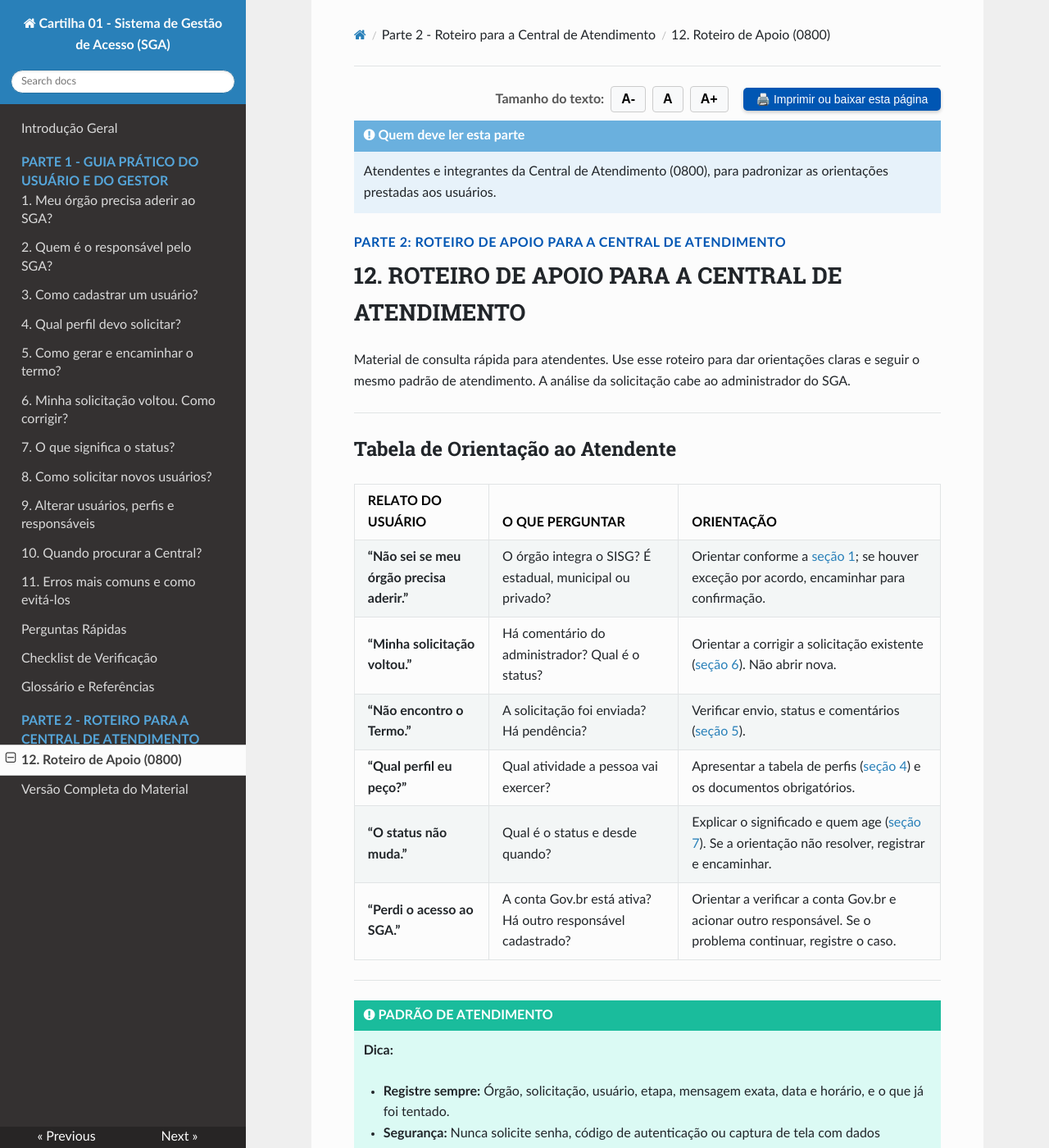
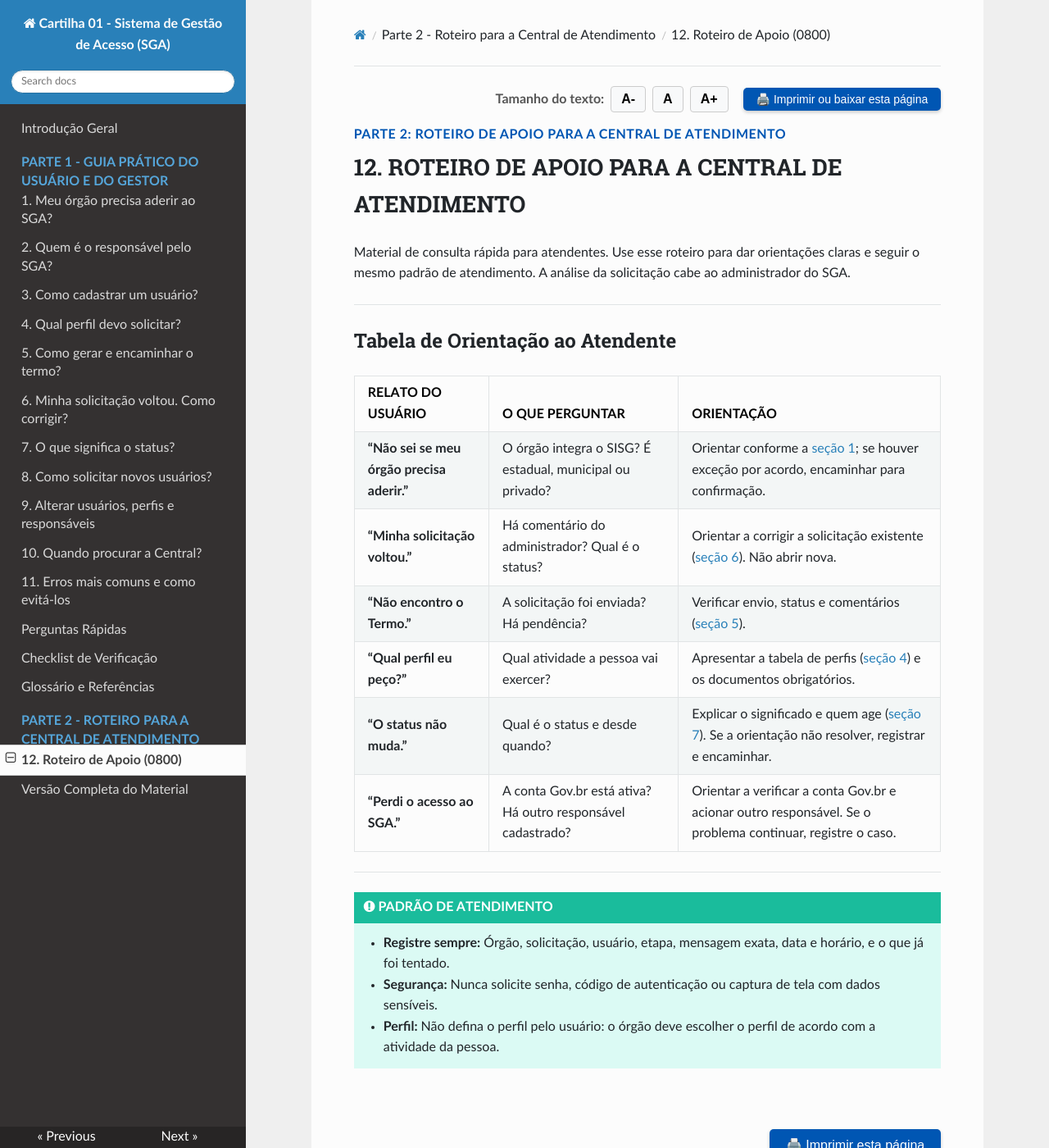
Before and after one commit to emilix10-bit/cartilha-boas-praticas-01-SGA, an MkDocs documentation site: the page built from docs/15-roteiro-central-atendimento.md, in a window 1280 px wide and 1400 px high. Shown: the whole window at 82% size. Built offline with MkDocs 1.6.1, drawn with Linux system fonts in a browser that asks for light colours; nearby versions of some CDN libraries.

Commit message:
Remove note for attendants from support script
Removed a note section intended for attendants and integrated it into the support script for the Central de Atendimento.

```diff
--- a/docs/15-roteiro-central-atendimento.md
+++ b/docs/15-roteiro-central-atendimento.md
@@ -8,9 +8,6 @@
     🖨️ Imprimir ou baixar esta página
   </button>
 </div>
-
-!!! note "Quem deve ler esta parte"
-    Atendentes e integrantes da Central de Atendimento (0800), para padronizar as orientações prestadas aos usuários.
 
 <p style="font-weight: bold; color: #0056b3; text-transform: uppercase; letter-spacing: 0.5px; margin-top: 15px; margin-bottom: 4px;">PARTE 2: ROTEIRO DE APOIO PARA A CENTRAL DE ATENDIMENTO</p>
 
@@ -34,8 +31,6 @@ Material de consulta rápida para atendentes. Use esse roteiro para dar orienta
 ---
 
 !!! tip "PADRÃO DE ATENDIMENTO"
-    **Dica:**
-
     * **Registre sempre:** Órgão, solicitação, usuário, etapa, mensagem exata, data e horário, e o que já foi tentado.
     * **Segurança:** Nunca solicite senha, código de autenticação ou captura de tela com dados sensíveis.
     * **Perfil:** Não defina o perfil pelo usuário: o órgão deve escolher o perfil de acordo com a atividade da pessoa.
```
